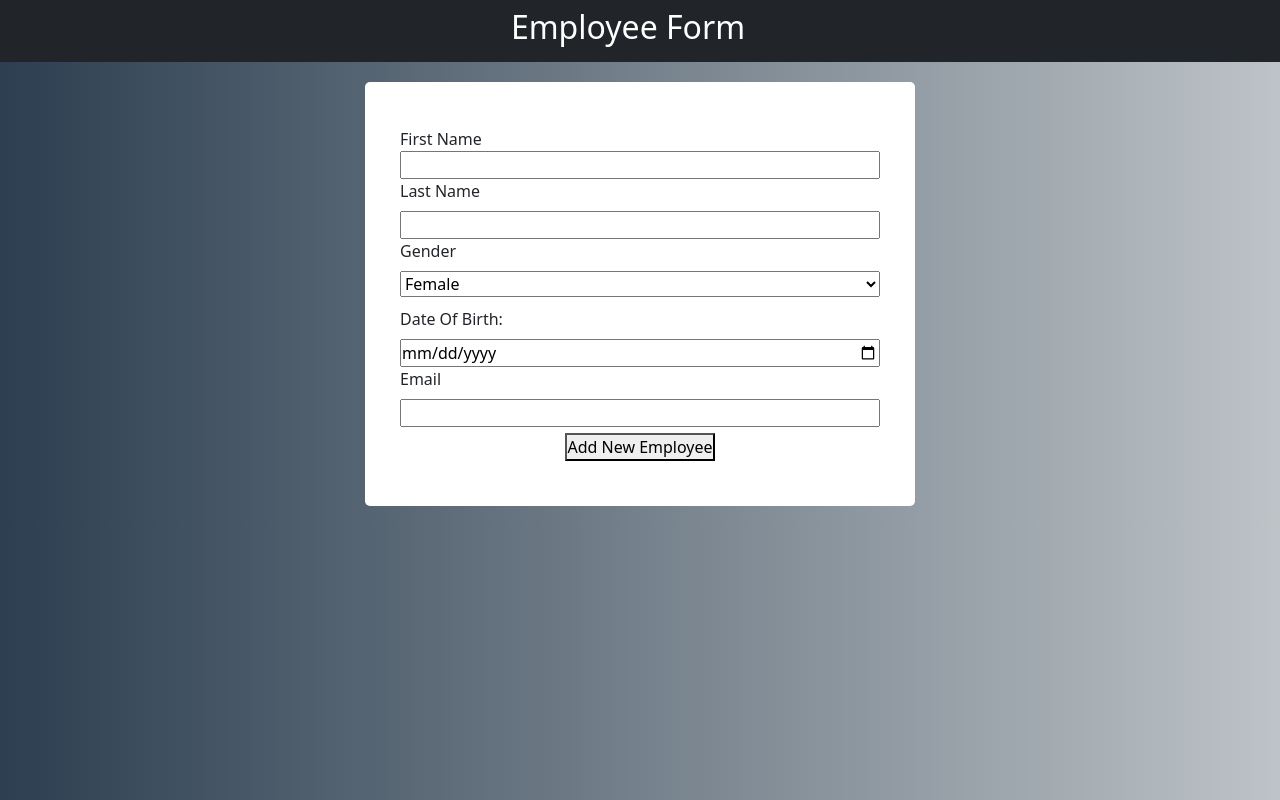
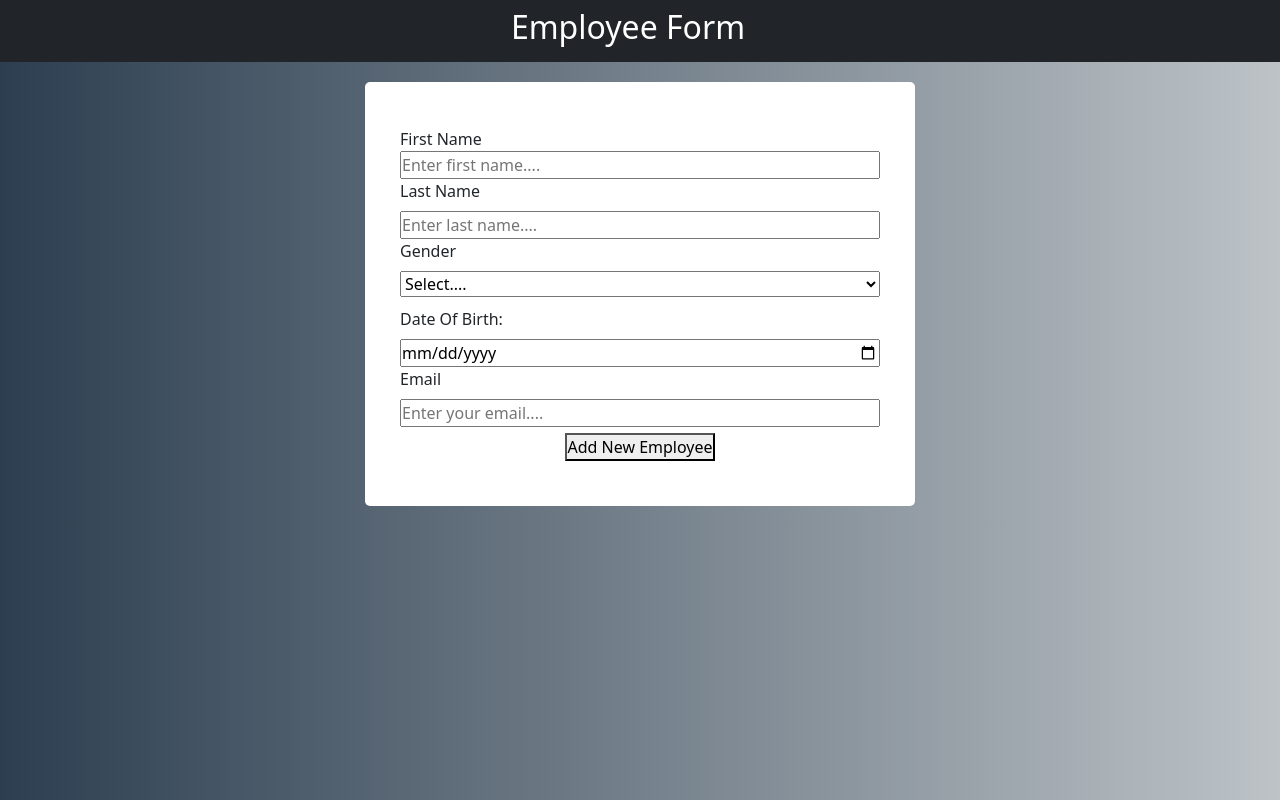
Before and after one commit to abbyrobinson13/mb-pension-web, a React (Create React App) app in the folder frontend/: page /employeeform in a window 1280 px wide. Built offline with nearby package versions, Linux system fonts and the light colour scheme; no server answers.

Commit message:
style: input placeholders

```diff
--- a/frontend/src/components/pages/EmployeeForm.jsx
+++ b/frontend/src/components/pages/EmployeeForm.jsx
@@ -48,6 +48,7 @@ const EmployeeForm = () => {
               className="form_input"
               onChange={(event) => setFirstName(event.target.value)}
               value={firstName}
+              placeholder="Enter first name...."
             />
           </div>
           <div className="lastName">
@@ -58,6 +59,7 @@ const EmployeeForm = () => {
               className="form_input"
               onChange={(event) => setLastName(event.target.value)}
               value={lastName}
+              placeholder="Enter last name...."
             />
           </div>
           <div className="gender">
@@ -74,6 +76,9 @@ const EmployeeForm = () => {
               value={gender}
               style={{ width: 480, display: 'block' }}
             >
+              <option value="" hidden>
+                Select....
+              </option>
               <option value="female">Female</option>
               <option value="male">Male</option>
               <option value="other">Other</option>
@@ -99,9 +104,10 @@ const EmployeeForm = () => {
               className="form_input"
               onChange={(event) => setEmail(event.target.value)}
               value={email}
+              placeholder="Enter your email...."
             />
           </div>
-          <br/>
+          <br />
           <div class="submit">
             <button type="submit"> Add New Employee</button>
           </div>
```
